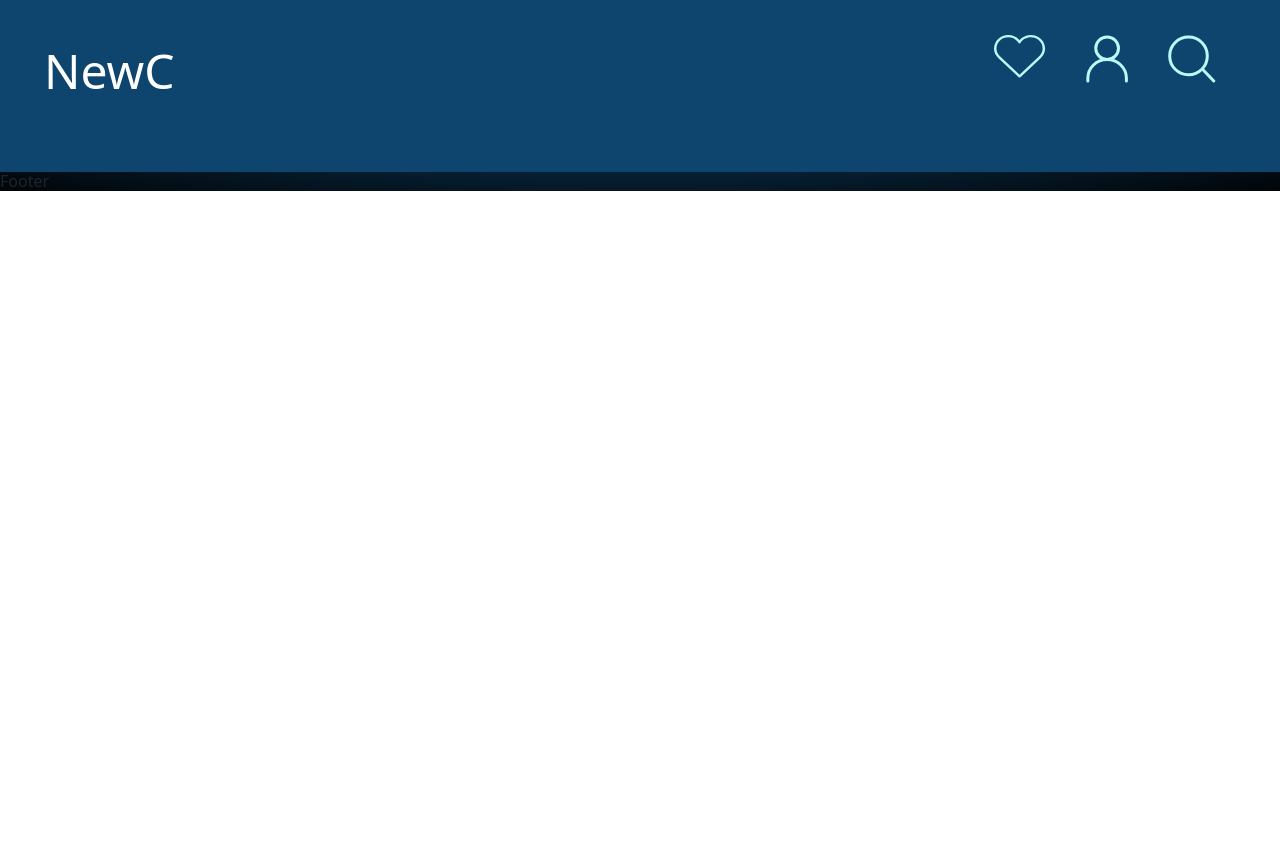
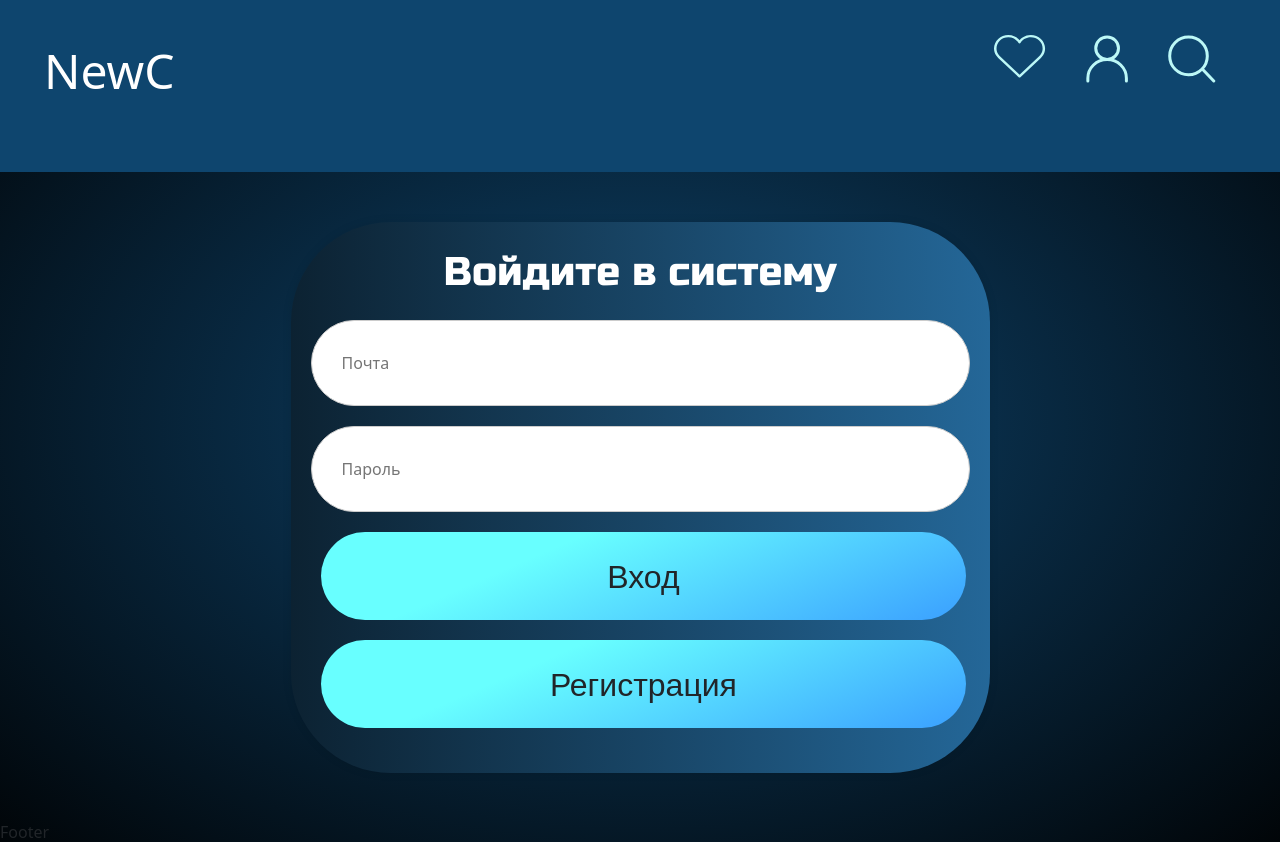
Before and after one commit to KipeTBest/bars-project, a React (Create React App) app: page /login in a window 1280 px wide. Before the commit the page ends 800 px from the top, so only its background shows below. Built offline with nearby package versions, Linux system fonts and the light colour scheme.

Commit message:
add login page

```diff
--- a/src/Components/Login/Login.jsx
+++ b/src/Components/Login/Login.jsx
@@ -1,5 +1,52 @@
-const Login = ()=>{
+import React, { useState } from 'react';
+import { useNavigate } from 'react-router-dom';
+import "./login.css"
 
-}
+const Login = () => {
+    const [email, setEmail] = useState('');
+    const [password, setPassword] = useState('');
+    const navigate = useNavigate();
 
-export default Login
+    const handleLogin = (e) => {
+        e.preventDefault();
+        const user = JSON.parse(localStorage.getItem('user'));
+
+        if (user && user.email === email && user.password === password) {
+            user.auth = true;
+            localStorage.setItem('user', JSON.stringify(user));
+            navigate('/profile');
+        } else {
+            alert('Неправильный email или пароль');
+        }
+    };
+
+
+
+    return (
+        <div className="login-container">
+            <h2>Войдите в систему</h2>
+            <form onSubmit={handleLogin}>
+                <input
+                    type="email"
+                    name="email"
+                    placeholder="Почта"
+                    value={email}
+                    onChange={(e) => setEmail(e.target.value)}
+                    required
+                />
+                <input
+                    type="password"
+                    name="password"
+                    placeholder="Пароль"
+                    value={password}
+                    onChange={(e) => setPassword(e.target.value)}
+                    required
+                />
+                <button type="submit">Вход</button>
+            </form>
+            <button className="registration">Регистрация</button>
+        </div>
+    );
+};
+
+export default Login;
--- /dev/null
+++ b/src/Components/Login/login.css
@@ -0,0 +1,42 @@
+.login-container {
+    background: linear-gradient(90deg, #0C2232 0%, #246798 100%);
+    padding: 20px;
+    border-radius: 100px;
+    box-shadow: 0 0 10px rgba(0, 0, 0, 0.1);
+    text-align: center;
+    margin: 50px auto;
+    width: 699px;
+    height: 551px;
+}
+
+.login-container h2 {
+    font-family: Russo One, sans-serif;
+    font-size: 40px;
+    font-weight: 400;
+    line-height: 60px;
+    text-align: center;
+    color: #FFFFFF;
+}
+
+.login-container input {
+    width: 100%;
+    padding: 30px;
+    margin: 10px 0;
+    border: 1px solid #ccc;
+    border-radius: 50px;
+    background: #FFFFFF;
+}
+
+.login-container button {
+    width: 98%;
+    padding: 20px;
+    background: linear-gradient(156.47deg, #68FFFF 31.83%, #3492FF 109.56%);
+    border: none;
+    font-family: Jura, sans-serif;
+    font-size: 32px;
+    font-weight: 500;
+    text-align: center;
+    cursor: pointer;
+    border-radius: 100px;
+    margin: 10px;
+}
```
Also changed, not shown: src/App.js (+4 -14 lines).
